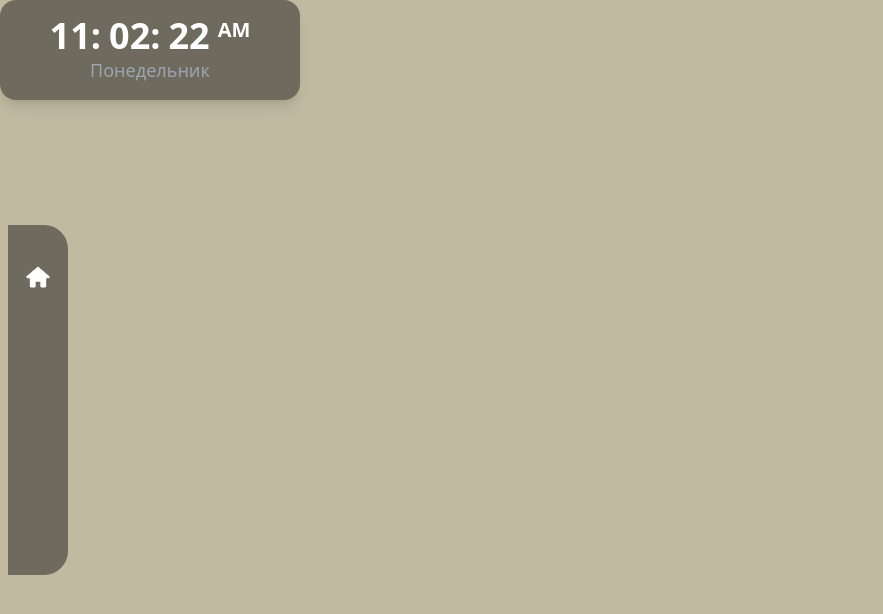
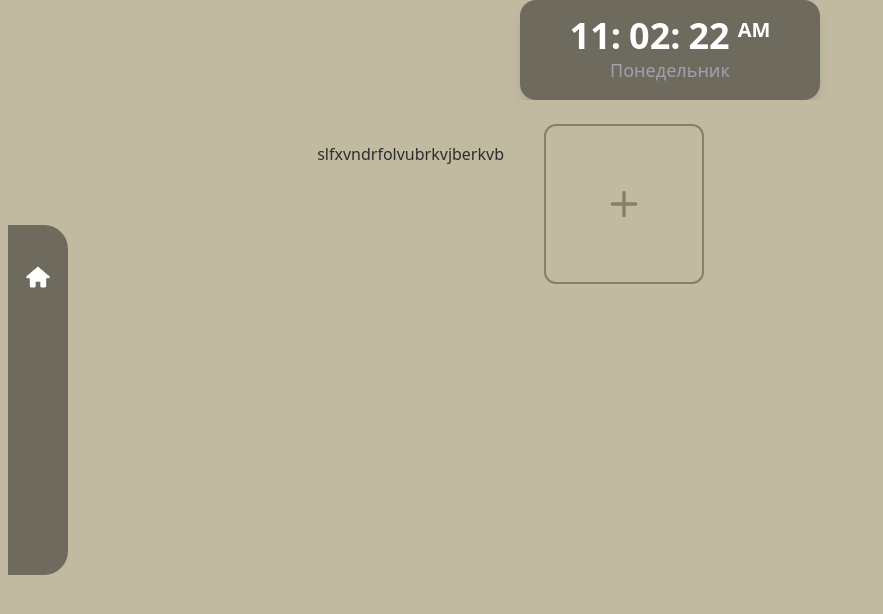
Before and after one commit to foxnaim/Agenda-client-, a Next.js app: page /pages/TaskDashboard in a window 1280 px wide. Shown: the top 614 px of the page, without its empty margins (0-883 px from the left). Built offline with nearby package versions, Linux system fonts and the light colour scheme.

Commit message:
modified:   src/app/pages/TaskDashboard/page.tsx

```diff
--- a/src/app/pages/TaskDashboard/page.tsx
+++ b/src/app/pages/TaskDashboard/page.tsx
@@ -9,14 +9,11 @@
   return (
    <React.Fragment>
     <Navigation/>
-    <div>
-     <div>{/*Dashboard*/}</div>
+    <div className='flex flex-row justify-end items-center gap-4'>
+     <div>slfxvndrfolvubrkvjberkvb</div>
      <div>
-      <div>
-       {/*Time*/}
-       <Time/>
-      </div>
-      <div>{/*Task*/}</div>
+      <div><Time/></div>
+      <div><AgendaTask/></div>
      </div>
     </div>
    </React.Fragment>
```
